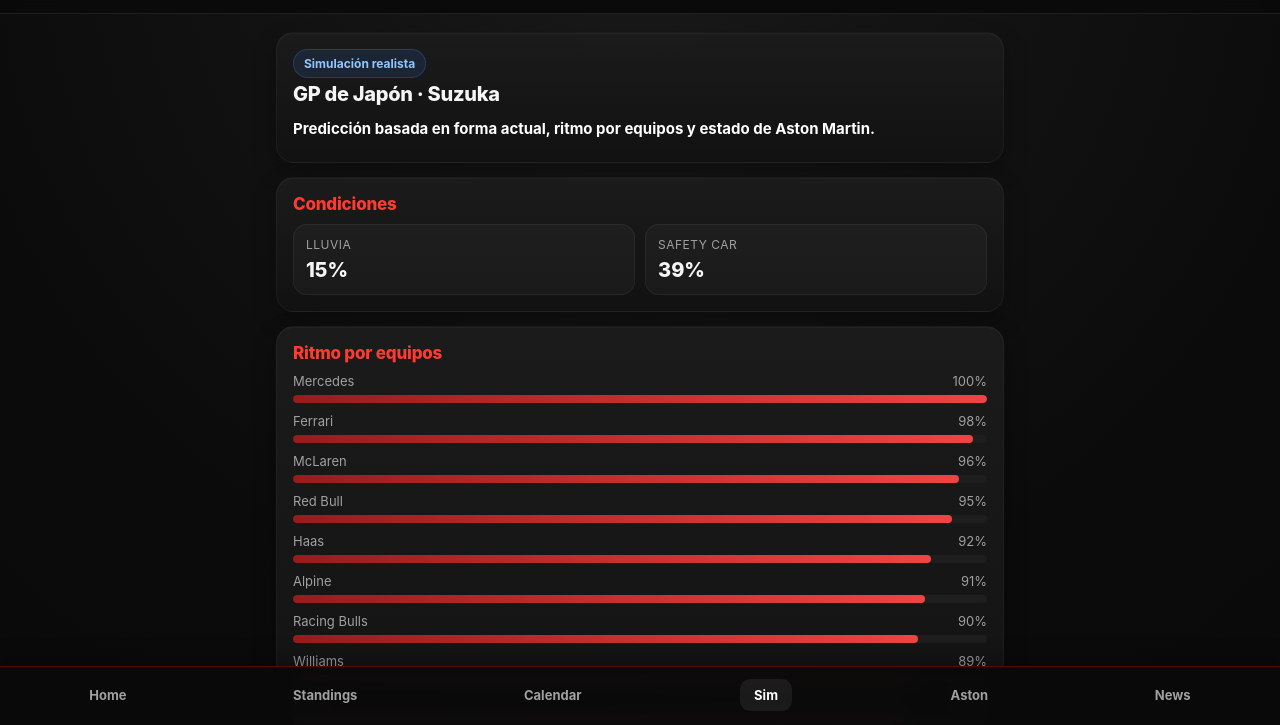
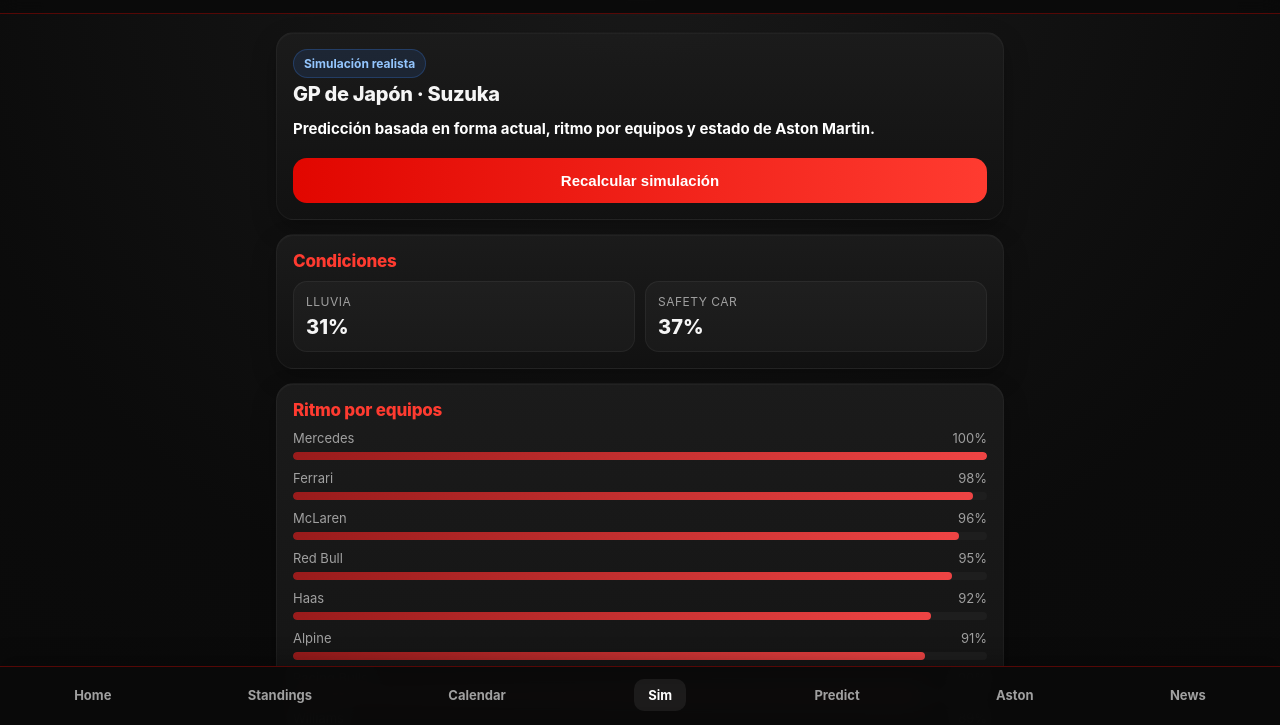
Before and after one commit to joanvalls1998-ui/Codigo-racecontrol, a plain HTML site: page index.html in a window 1280 px wide. Both pictures are taken after a click on the link "Sim". Shown: the part 75-800 px from the top of the page. Drawn offline with Linux system fonts and the light colour scheme.

Commit message:
Update index.html

```diff
--- a/index.html
+++ b/index.html
@@ -7,17 +7,14 @@
         :root {
             --bg: #060606;
             --panel: #121212;
-            --panel-2: #1a1a1a;
             --text: #f5f5f5;
             --muted: #a0a0a0;
             --accent: #e10600;
             --accent-soft: #ff3b30;
             --line: #262626;
-            --green: #0f9d58;
             --green-soft: #8de1b1;
             --warning: #f59e0b;
-            --danger: #ef4444;
-            --blue: #3b82f6;
+            --blue-soft: #93c5fd;
         }
 
         * {
@@ -109,6 +106,7 @@
             padding: 12px 8px calc(14px + env(safe-area-inset-bottom));
             border-top: 1px solid rgba(225, 6, 0, 0.35);
             box-shadow: 0 -8px 20px rgba(0,0,0,0.25);
+            overflow-x: auto;
         }
 
         .nav a {
@@ -121,6 +119,7 @@
             transition: 0.2s ease;
             min-width: 52px;
             text-align: center;
+            white-space: nowrap;
         }
 
         .nav a.active {
@@ -153,10 +152,6 @@
             border-bottom: none;
         }
 
-        td {
-            color: #f0f0f0;
-        }
-
         .pill {
             display: inline-block;
             padding: 6px 10px;
@@ -176,7 +171,7 @@
 
         .pill-blue {
             background: rgba(59, 130, 246, 0.12);
-            color: #93c5fd;
+            color: var(--blue-soft);
             border: 1px solid rgba(59, 130, 246, 0.25);
         }
 
@@ -281,9 +276,20 @@
         .bar-green { background: linear-gradient(90deg, #166534, #22c55e); }
         .bar-yellow { background: linear-gradient(90deg, #92400e, #f59e0b); }
         .bar-blue { background: linear-gradient(90deg, #1d4ed8, #60a5fa); }
+
+        .btn {
+            width: 100%;
+            border: none;
+            border-radius: 14px;
+            padding: 14px;
+            background: linear-gradient(90deg, #e10600, #ff3b30);
+            color: white;
+            font-size: 15px;
+            font-weight: 800;
+            margin-top: 12px;
+        }
     </style>
 </head>
-
 <body>
 
 <div class="header">
@@ -298,13 +304,14 @@
     <a href="#" id="nav-standings" onclick="showStandings(); return false;">Standings</a>
     <a href="#" id="nav-calendar" onclick="showCalendar(); return false;">Calendar</a>
     <a href="#" id="nav-sim" onclick="showSim(); return false;">Sim</a>
+    <a href="#" id="nav-predict" onclick="showPredict(); return false;">Predict</a>
     <a href="#" id="nav-aston" onclick="showAston(); return false;">Aston</a>
     <a href="#" id="nav-news" onclick="showNews(); return false;">News</a>
 </div>
 
 <script>
 function setActiveNav(tabId) {
-    const ids = ["nav-home", "nav-standings", "nav-calendar", "nav-sim", "nav-aston", "nav-news"];
+    const ids = ["nav-home", "nav-standings", "nav-calendar", "nav-sim", "nav-predict", "nav-aston", "nav-news"];
     ids.forEach(id => {
         const el = document.getElementById(id);
         if (el) el.classList.remove("active");
@@ -421,21 +428,19 @@
     `;
 }
 
-function showSim() {
-    setActiveNav("nav-sim");
-
+function generateSimulation() {
     const teams = [
-        { name: "Mercedes", pace: 100, qualy: 100, race: 100 },
-        { name: "Ferrari", pace: 98, qualy: 98, race: 98 },
-        { name: "McLaren", pace: 96, qualy: 97, race: 96 },
-        { name: "Red Bull", pace: 95, qualy: 95, race: 95 },
-        { name: "Haas", pace: 92, qualy: 92, race: 92 },
-        { name: "Alpine", pace: 91, qualy: 91, race: 91 },
-        { name: "Racing Bulls", pace: 90, qualy: 90, race: 90 },
-        { name: "Williams", pace: 89, qualy: 89, race: 89 },
-        { name: "Audi", pace: 88, qualy: 88, race: 88 },
-        { name: "Aston Martin", pace: 86, qualy: 86, race: 86 },
-        { name: "Cadillac", pace: 85, qualy: 85, race: 85 }
+        { name: "Mercedes", pace: 100 },
+        { name: "Ferrari", pace: 98 },
+        { name: "McLaren", pace: 96 },
+        { name: "Red Bull", pace: 95 },
+        { name: "Haas", pace: 92 },
+        { name: "Alpine", pace: 91 },
+        { name: "Racing Bulls", pace: 90 },
+        { name: "Williams", pace: 89 },
+        { name: "Audi", pace: 88 },
+        { name: "Aston Martin", pace: 86 },
+        { name: "Cadillac", pace: 85 }
     ];
 
     let rainPercent = Math.floor(15 + Math.random() * 26);
@@ -465,11 +470,19 @@
         alonsoPointsProb = 34;
     }
 
+    return { teams, rainPercent, scPercent, alonsoPointsProb, alonsoDnfProb, alonsoQualy, alonsoRace, strollRace, top10 };
+}
+
+function showSim() {
+    setActiveNav("nav-sim");
+    const sim = generateSimulation();
+
     document.getElementById("content").innerHTML = `
         <div class="card">
             <div class="pill pill-blue">Simulación realista</div>
             <div class="section-title">GP de Japón · Suzuka</div>
             <p><span class="highlight">Predicción basada en forma actual, ritmo por equipos y estado de Aston Martin.</span></p>
+            <button class="btn" onclick="showSim()">Recalcular simulación</button>
         </div>
 
         <div class="card">
@@ -477,18 +490,18 @@
             <div class="stat-grid">
                 <div class="stat-box">
                     <div class="stat-label">Lluvia</div>
-                    <div class="stat-value">${rainPercent}%</div>
+                    <div class="stat-value">${sim.rainPercent}%</div>
                 </div>
                 <div class="stat-box">
                     <div class="stat-label">Safety Car</div>
-                    <div class="stat-value">${scPercent}%</div>
+                    <div class="stat-value">${sim.scPercent}%</div>
                 </div>
             </div>
         </div>
 
         <div class="card">
             <h3>Ritmo por equipos</h3>
-            ${teams.map(team => `
+            ${sim.teams.map(team => `
                 <div class="bar-wrap">
                     <div class="bar-label">
                         <span>${team.name}</span>
@@ -504,7 +517,7 @@
         <div class="card">
             <h3>Predicción Top 10</h3>
             <div class="sim-grid">
-                ${top10.map((driver, index) => `
+                ${sim.top10.map((driver, index) => `
                     <div class="sim-line"><span>${index + 1}</span><span>${driver}</span></div>
                 `).join("")}
             </div>
@@ -512,18 +525,60 @@
 
         <div class="card">
             <h3>Fernando Alonso</h3>
-            <p><span class="highlight">Qualy estimada:</span> P${alonsoQualy}</p>
-            <p><span class="highlight">Carrera estimada:</span> P${alonsoRace}</p>
-            <p><span class="highlight">Probabilidad de puntos:</span> ${alonsoPointsProb}%</p>
-            <p><span class="highlight">Probabilidad de DNF:</span> ${alonsoDnfProb}%</p>
+            <p><span class="highlight">Qualy estimada:</span> P${sim.alonsoQualy}</p>
+            <p><span class="highlight">Carrera estimada:</span> P${sim.alonsoRace}</p>
+            <p><span class="highlight">Probabilidad de puntos:</span> ${sim.alonsoPointsProb}%</p>
+            <p><span class="highlight">Probabilidad de DNF:</span> ${sim.alonsoDnfProb}%</p>
             <p><span class="highlight">Estrategia probable:</span> Medium → Hard</p>
         </div>
 
         <div class="card">
             <h3>Lance Stroll</h3>
-            <p><span class="highlight">Carrera estimada:</span> P${strollRace}</p>
-            <p><span class="highlight">Probabilidad de puntos:</span> ${Math.max(5, alonsoPointsProb - 8)}%</p>
-            <p><span class="highlight">Probabilidad de DNF:</span> ${Math.min(55, alonsoDnfProb + 5)}%</p>
+            <p><span class="highlight">Carrera estimada:</span> P${sim.strollRace}</p>
+            <p><span class="highlight">Probabilidad de puntos:</span> ${Math.max(5, sim.alonsoPointsProb - 8)}%</p>
+            <p><span class="highlight">Probabilidad de DNF:</span> ${Math.min(55, sim.alonsoDnfProb + 5)}%</p>
+        </div>
+    `;
+}
+
+function showPredict() {
+    setActiveNav("nav-predict");
+    const predictRain = Math.floor(20 + Math.random() * 21);
+    const predictSC = Math.floor(30 + Math.random() * 21);
+    const mercedesWin = 58;
+    const ferrariPodium = 66;
+    const alonsoPoints = 24;
+
+    document.getElementById("content").innerHTML = `
+        <div class="card">
+            <div class="pill pill-blue">Predict</div>
+            <div class="section-title">Predicción previa · Miami GP</div>
+            <p>Estimación general basada en el momento de forma actual tras Japón.</p>
+        </div>
+
+        <div class="card">
+            <h3>Favoritos</h3>
+            <p><span class="highlight">Victoria Mercedes:</span> ${mercedesWin}%</p>
+            <p><span class="highlight">Podio Ferrari:</span> ${ferrariPodium}%</p>
+            <p><span class="highlight">Puntos Alonso:</span> ${alonsoPoints}%</p>
+        </div>
+
+        <div class="card">
+            <h3>Condiciones probables</h3>
+            <p><span class="highlight">Lluvia:</span> ${predictRain}%</p>
+            <p><span class="highlight">Safety Car:</span> ${predictSC}%</p>
+            <p><span class="highlight">Estrategia dominante:</span> Medium → Hard</p>
+        </div>
+
+        <div class="card">
+            <h3>Top 5 esperado</h3>
+            <div class="sim-grid">
+                <div class="sim-line"><span>1</span><span>Antonelli</span></div>
+                <div class="sim-line"><span>2</span><span>Russell</span></div>
+                <div class="sim-line"><span>3</span><span>Leclerc</span></div>
+                <div class="sim-line"><span>4</span><span>Hamilton</span></div>
+                <div class="sim-line"><span>5</span><span>Norris</span></div>
+            </div>
         </div>
     `;
 }
```
